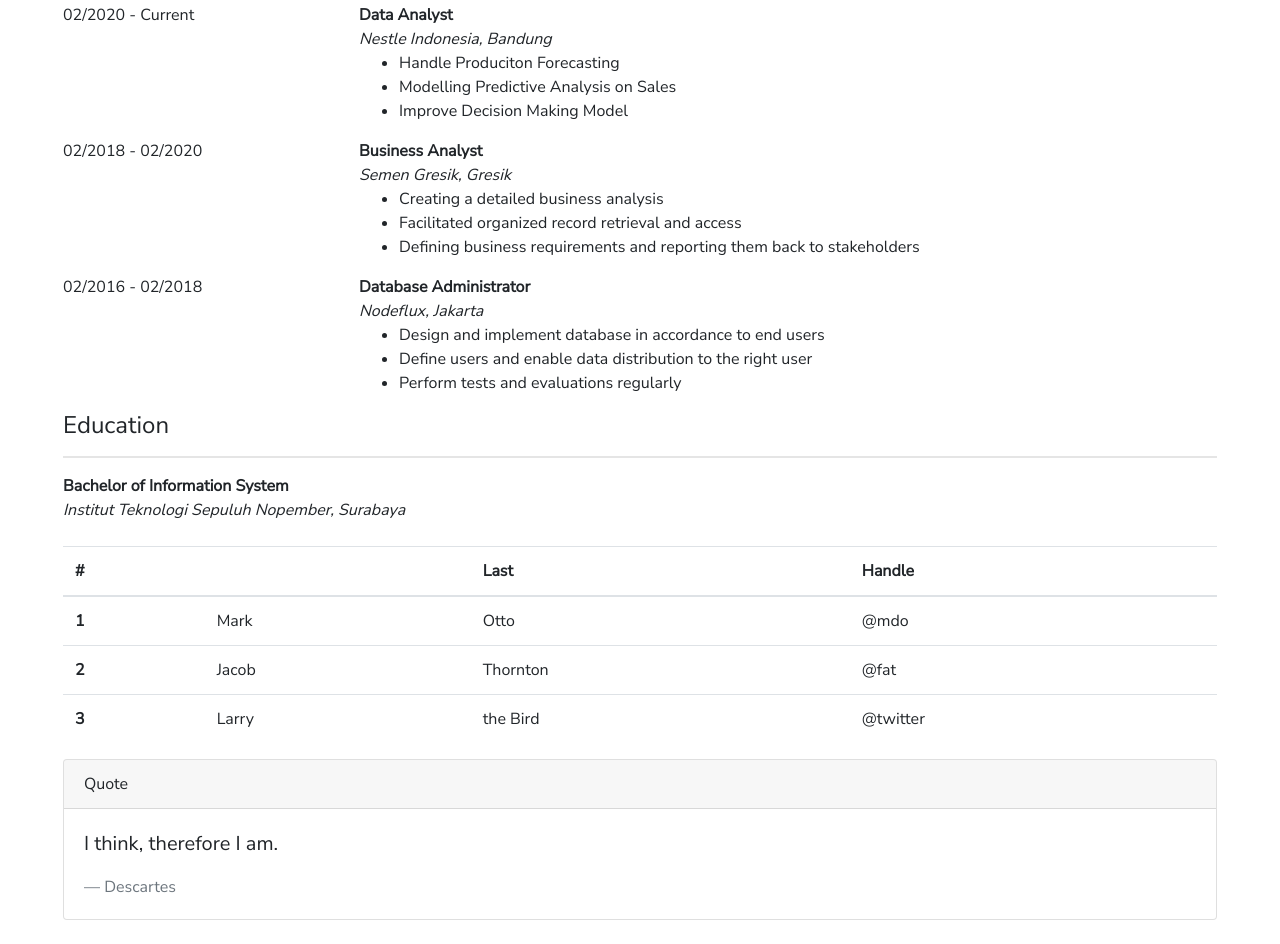
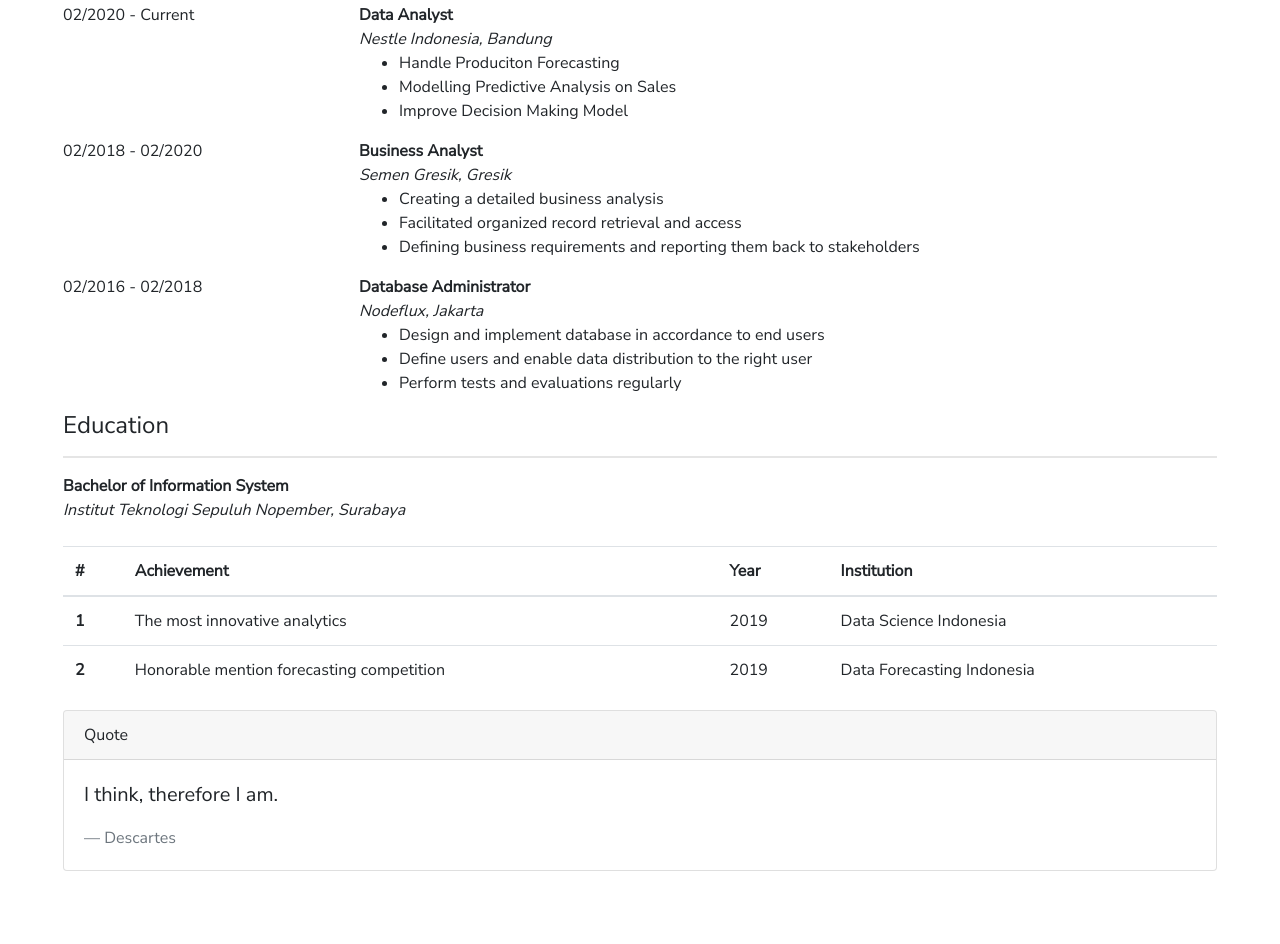
Before and after one commit to DPP-2020/praktikum-1-membuat-cv-part-2-Ari2109, a plain HTML site: page index.html in a window 1280 px wide. Shown: the part 641-1585 px from the top of the page. After the commit the page ends 1536 px from the top, so only its background shows below. Drawn offline with nearby package versions, Linux system fonts and the light colour scheme.

Commit message:
05211840000057 #2

```diff
--- a/index.html
+++ b/index.html
@@ -113,29 +113,23 @@
                 <thead>
                     <tr>
                       <th scope="col">#</th>
-                      <th scope="col"></th>
-                      <th scope="col">Last</th>
-                      <th scope="col">Handle</th>
+                      <th scope="col">Achievement</th>
+                      <th scope="col">Year</th>
+                      <th scope="col">Institution</th>
                     </tr>
                   </thead>
                   <tbody>
                     <tr>
                       <th scope="row">1</th>
-                      <td>Mark</td>
-                      <td>Otto</td>
-                      <td>@mdo</td>
+                      <td>The most innovative analytics</td>
+                      <td>2019</td>
+                      <td>Data Science Indonesia</td>
                     </tr>
                     <tr>
                       <th scope="row">2</th>
-                      <td>Jacob</td>
-                      <td>Thornton</td>
-                      <td>@fat</td>
-                    </tr>
-                    <tr>
-                      <th scope="row">3</th>
-                      <td>Larry</td>
-                      <td>the Bird</td>
-                      <td>@twitter</td>
+                      <td>Honorable mention forecasting competition</td>
+                      <td>2019</td>
+                      <td>Data Forecasting Indonesia</td>
                     </tr>
                   </tbody>
             </table>
```
